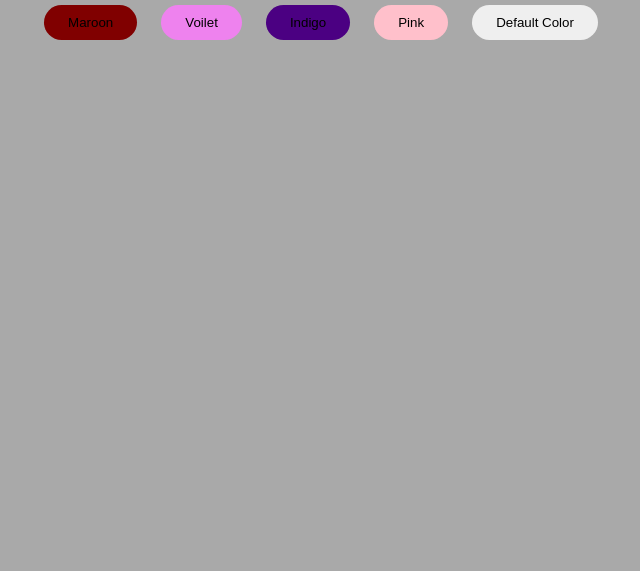
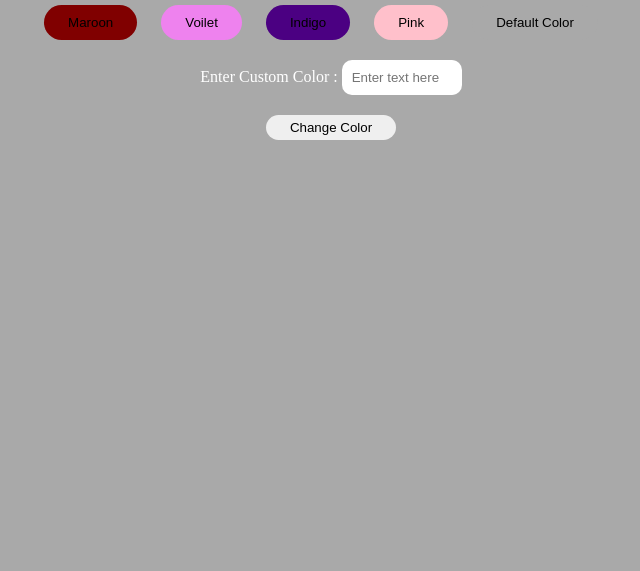
Before and after one commit to Sanskarr25/30-Projects-in-30-Days, a plain HTML site: page Color-Changer/index.html in a window 1280 px wide. Shown: the part 229-800 px from the top of the page, without its empty margins (309-949 px from the left). Drawn offline with Linux system fonts and the light colour scheme.

Commit message:
Added Input box which will take user input as color and changed as background color as of input

```diff
--- a/Color-Changer/index.html
+++ b/Color-Changer/index.html
@@ -14,6 +14,13 @@
       <button class="button" id="indigo">Indigo</button>
       <button class="button" id="pink">Pink</button>
       <button class="button" id="grey">Default Color</button>
+      <div class="custom">
+        Enter Custom Color :
+        <input type="text" placeholder="Enter text here" id="myText" />
+      </div>
+      <div>
+        <button type="submit" id="submitButton">Change Color</button>
+      </div>
     </div>
   </body>
   <script src="script.js"></script>
--- a/Color-Changer/script.js
+++ b/Color-Changer/script.js
@@ -10,3 +10,16 @@ buttons.forEach(function (button) {
     changeColor(color);
   });
 });
+
+var customColor = document.getElementById("myText").value;
+const submit = document.getElementById("submitButton");
+
+function myFunction() {
+  var colorName = document.getElementById("myText").value;
+  changeColor(colorName);
+  console.log(colorName);
+}
+
+submit.addEventListener("click", function (e) {
+  myFunction();
+});
--- a/Color-Changer/style.css
+++ b/Color-Changer/style.css
@@ -42,4 +42,25 @@ body {
 
 #grey {
   margin-right: 20px;
+  background-color: darkgrey;
 }
+
+.custom {
+  margin-top: 20px;
+  color: white;
+}
+
+input {
+  border-radius: 10px;
+  border: none;
+  padding: 10px;
+  width: 100px;
+}
+
+#submitButton {
+  cursor: pointer;
+  padding: 5px 24px;
+  border: none;
+  border-radius: 20px;
+  margin-top: 20px;
+}
```
